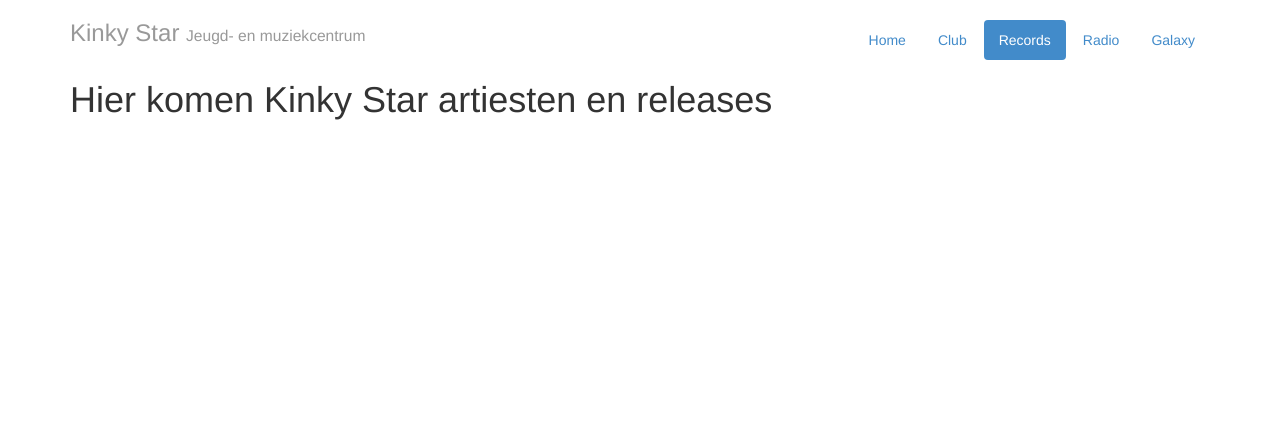
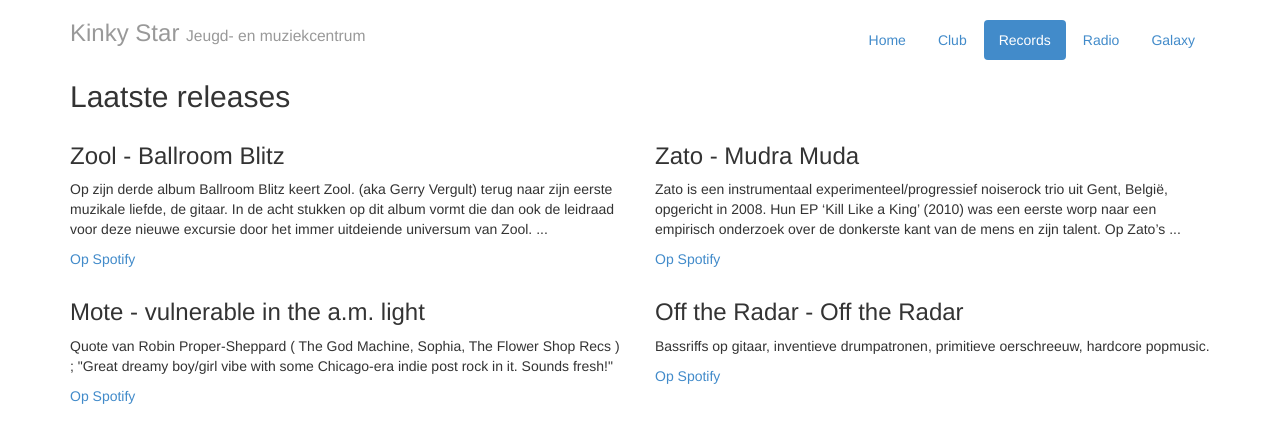
Before and after one commit to SvenVanRie/kinky-star-html, a plain HTML site: page records/index.html in a window 1280 px wide. Drawn offline with nearby package versions, Linux system fonts and the light colour scheme.

Commit message:
added content

```diff
--- a/records/index.html
+++ b/records/index.html
@@ -37,7 +37,33 @@
 
     <div class="row">
        <div class="col-lg-12">
-         <h1>Hier komen Kinky Star artiesten en releases</h1>
+         <h2>Laatste releases</h2>
+         <div class="row">
+           <div class="col-lg-6">
+             <h3>Zool - Ballroom Blitz</h3>
+             <p>Op zijn derde album Ballroom Blitz keert Zool. (aka Gerry Vergult) terug naar zijn eerste muzikale liefde, de gitaar. In de acht
+ stukken op dit album vormt die dan ook de leidraad voor deze nieuwe excursie door het immer uitdeiende universum van Zool.
+ ...</p>
+ <p><a href="https://play.spotify.com/album/0kpLdod7jTB8C5SfbjqdQ0">Op Spotify</a></p>
+           </div>
+           <div class="col-lg-6">
+             <h3>Zato - Mudra Muda</h3>
+             <p>Zato is een instrumentaal experimenteel/progressief noiserock trio uit Gent, België, opgericht in 2008. Hun EP ‘Kill Like a King’ (2010) was een eerste worp naar een empirisch onderzoek over de donkerste kant van de mens en zijn talent. Op Zato’s ...</p>
+             <p><a href="https://play.spotify.com/album/0diQWU5UVQFfpYzGq0kksz">Op Spotify</a></p>
+           </div>
+         </div>
+         <div class="row">
+           <div class="col-lg-6">
+             <h3>Mote - vulnerable in the a.m. light</h3>
+             <p>Quote van Robin Proper-Sheppard ( The God Machine, Sophia, The Flower Shop Recs ) ; "Great dreamy boy/girl vibe with some Chicago-era indie post rock in it. Sounds fresh!"</p>
+             <p><a href="https://play.spotify.com/album/2HvQT3URiF46xAQs4NJN1S">Op Spotify</a></p>
+           </div>
+           <div class="col-lg-6">
+             <h3>Off the Radar - Off the Radar</h3>
+             <p>Bassriffs op gitaar, inventieve drumpatronen, primitieve oerschreeuw, hardcore popmusic.</p>
+             <p><a href="https://play.spotify.com/album/66EDuJ3rksoVxvQg0R7dSP">Op Spotify</a></p>
+           </div>
+         </div>
        </div>
      </div>
 
```
Also changed, not shown: galaxy/jongeduld/index.html (+25 -1 lines).
